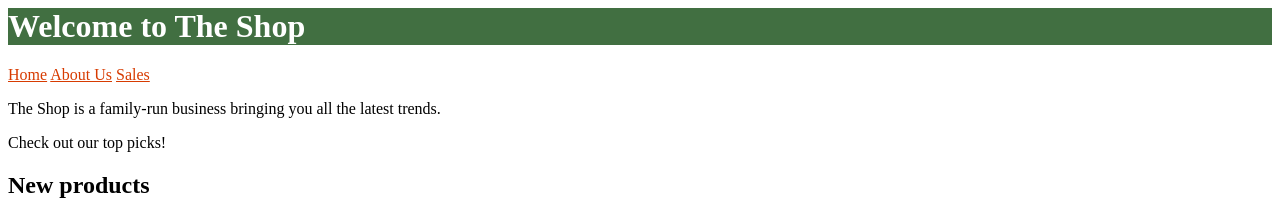
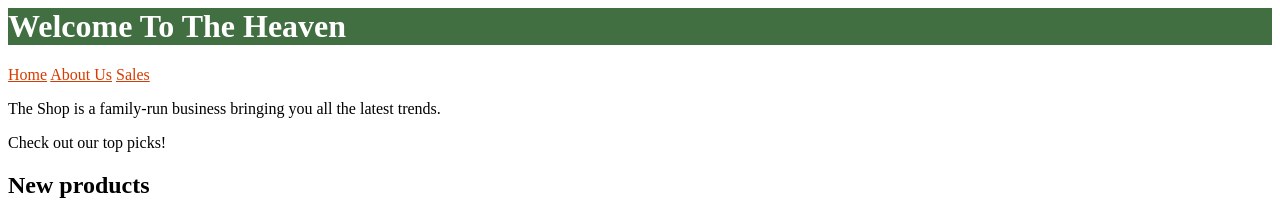
Before and after one commit to Vkgoud1523/HTML-CSS, a plain HTML site: page Sales.html in a window 1280 px wide. Shown: the top 216 px of the page. Drawn offline with Linux system fonts and the light colour scheme.

Commit message:
add title

```diff
--- a/Sales.html
+++ b/Sales.html
@@ -19,7 +19,8 @@ color: #d73b01;
     }
 </style>
 
-<h1 class="title">Welcome to The Shop</h1>
+
+<h1 class="title">Welcome To The Heaven</h1>
 
 <div>
     <a href="">Home</a>
```
